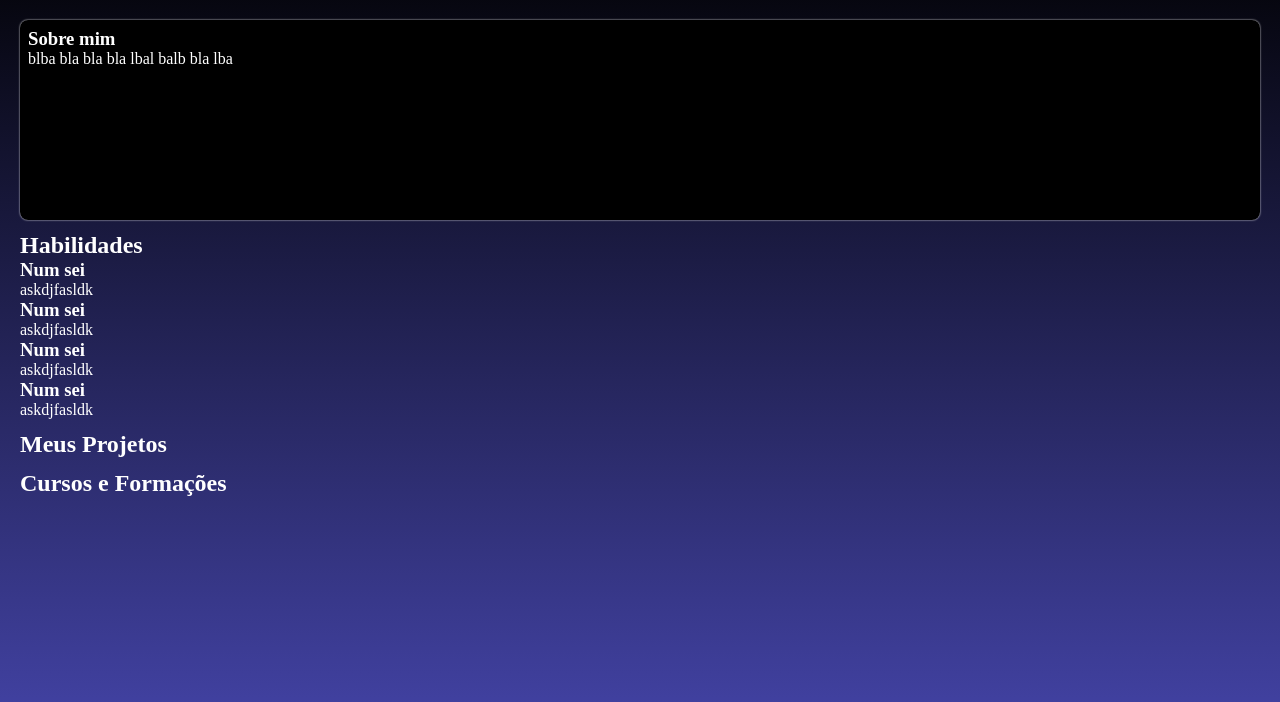
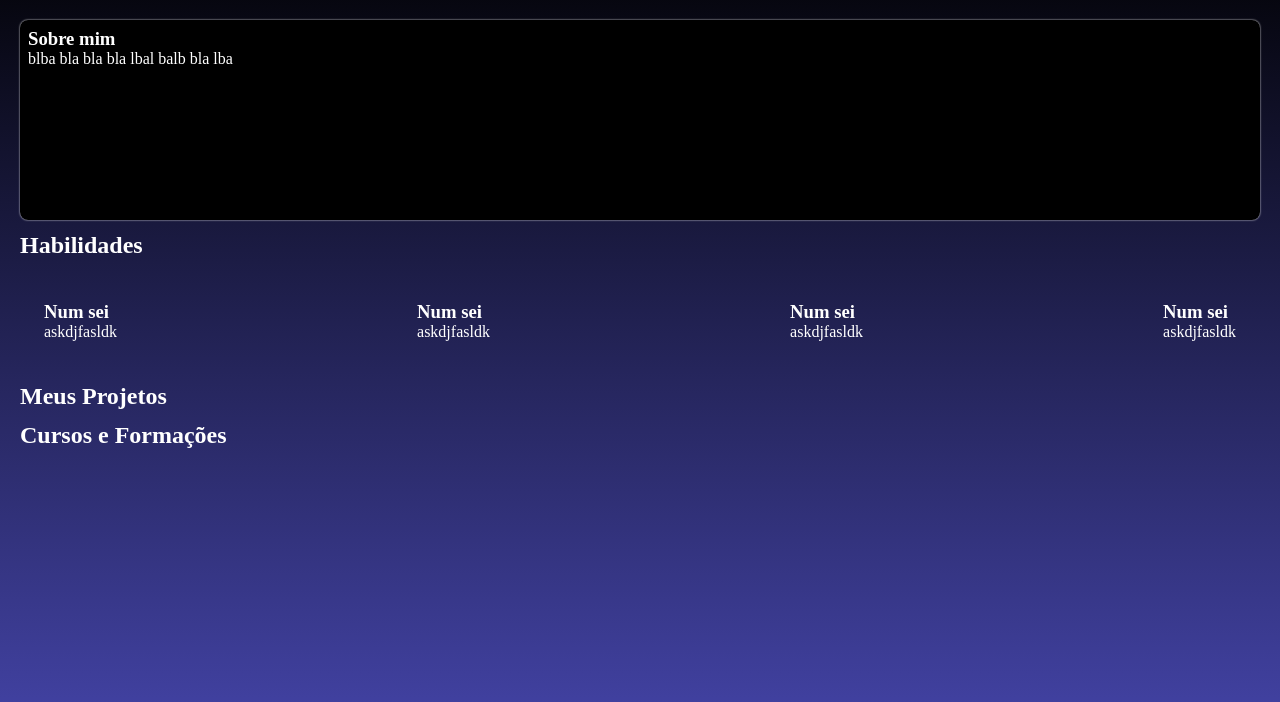
Before and after one commit to EnzoCarrilho/Portifolio, a plain HTML site: page index.html in a window 1280 px wide. Shown: the part 78-780 px from the top of the page. Drawn offline with Linux system fonts and the light colour scheme.

Commit message:
alinhando os cards de habilidades

```diff
--- a/index.html
+++ b/index.html
@@ -15,33 +15,32 @@
 
     </header>
     <main>
-
         <section class="sobre-mim">
             <h3>Sobre mim</h3>
             <p>blba bla bla bla lbal balb bla lba</p>
         </section>
 
+        <h2>Habilidades</h2>
         <section class="habilidades">
 
-            <h2>Habilidades</h2>
 
             <div class="card-habilidade">
                 <h3>Num sei</h3>
                 <p>askdjfasldk</p>
             </div>
             <div class="card-habilidade">
-                <div class="card-habilidade">
-                    <h3>Num sei</h3>
-                    <p>askdjfasldk</p>
-                </div>
-                <div class="card-habilidade">
-                    <h3>Num sei</h3>
-                    <p>askdjfasldk</p>
-                </div>
-            </div>
                 <h3>Num sei</h3>
                 <p>askdjfasldk</p>
             </div>
+            <div class="card-habilidade">
+                <h3>Num sei</h3>
+                <p>askdjfasldk</p>
+            </div>
+            <div class="card-habilidade">
+                <h3>Num sei</h3>
+                <p>askdjfasldk</p>
+            </div>
+
 
         </section>
 
--- a/style.css
+++ b/style.css
@@ -38,7 +38,12 @@ main{
 }
 
 .habilidades{
-
+    display: flex;
+    justify-content: space-between;
+    align-items: center;
+    gap: 24px;
+    height: 100px;
+    padding: 24px;
 }
 
 .card-habilidade{
```
